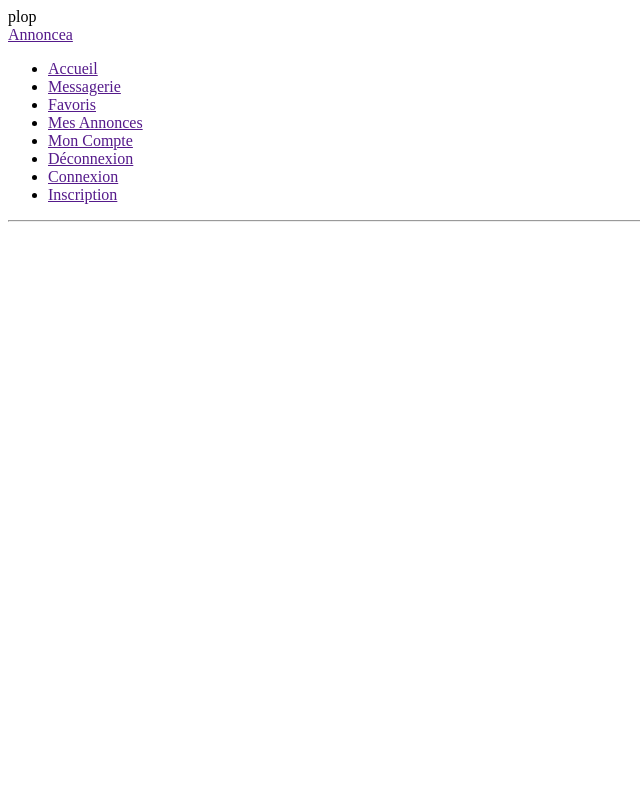
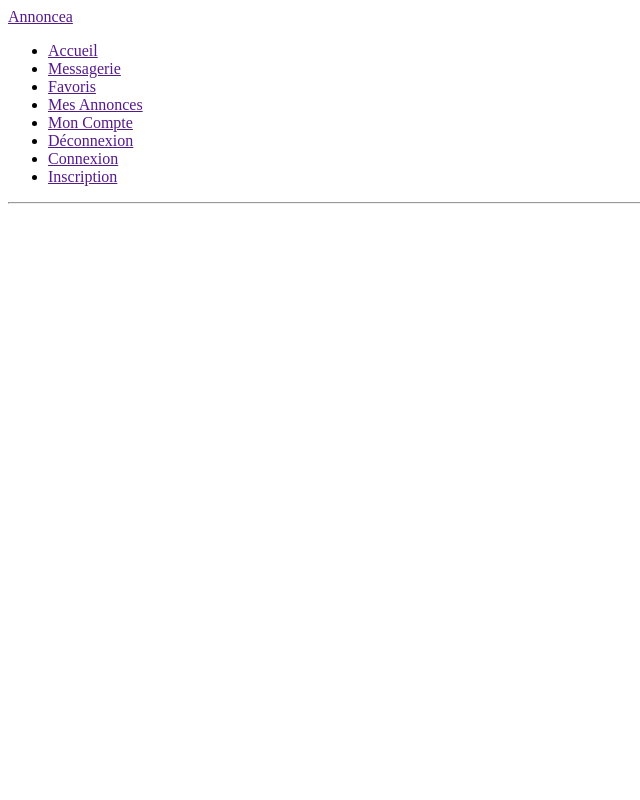
Before and after one commit to MarieBarozzi/ProjetTut, a PHP site: template module/Application/view/layout/layout.phtml in a window 1280 px wide. Shown: the whole page, without its empty margins (0-640 px from the left). Run offline with PHP 8.4, Linux system fonts and the light colour scheme; the template is opened without the code that fills it, so the values that code supplies are empty.

Commit message:
Test erreur

```diff
--- a/module/Application/view/layout/layout.phtml
+++ b/module/Application/view/layout/layout.phtml
@@ -1,4 +1,4 @@
-plop
+
 <?php echo $this->doctype(); ?>
 
 <html lang="en">
```
